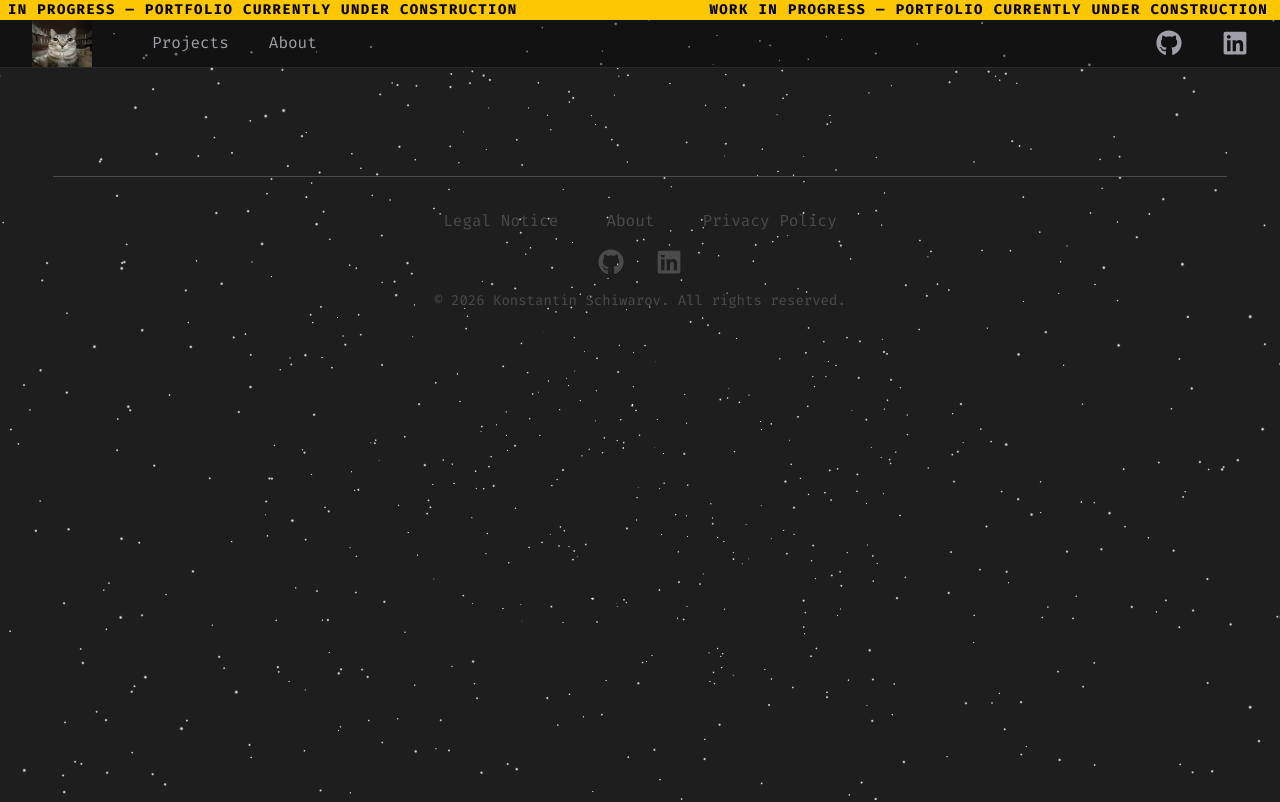
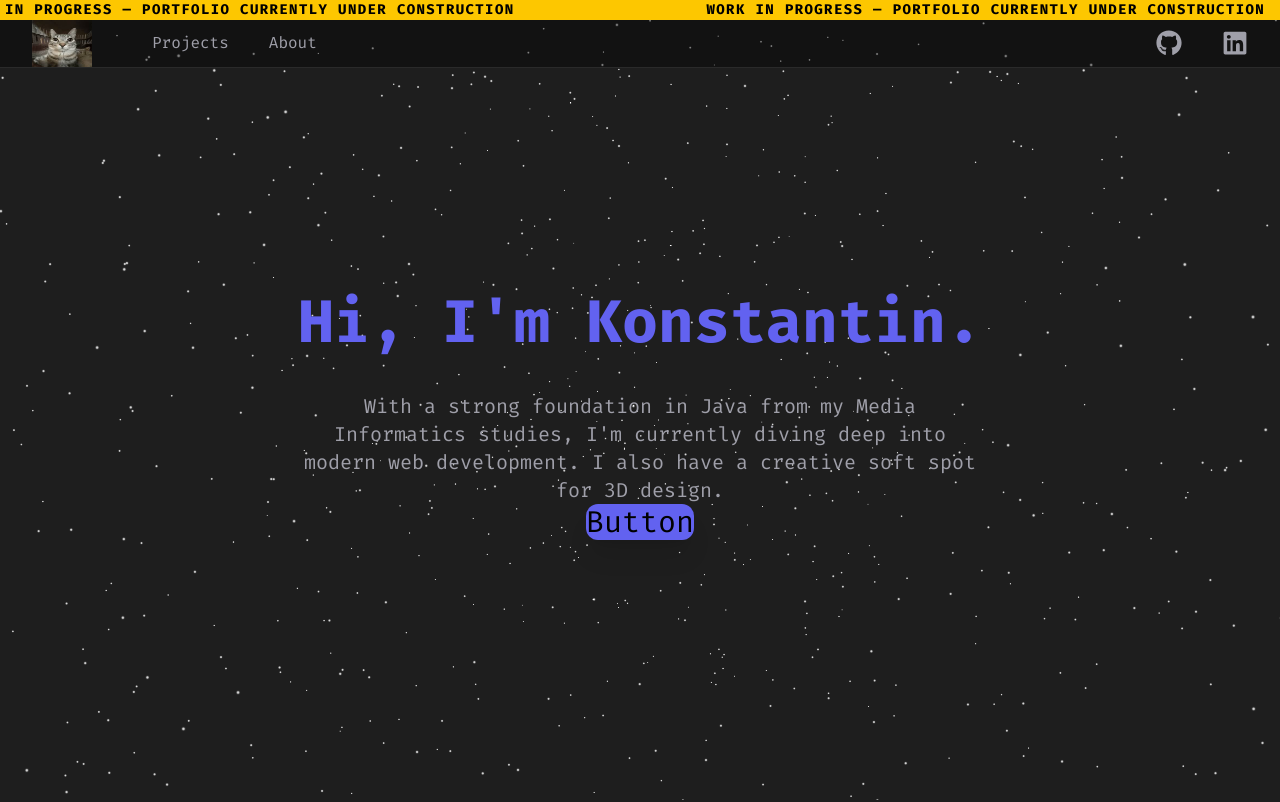
Before and after one commit to Sonic12K12/portfolio-website-nextjs, a Next.js app: page / in a window 1280 px wide. Shown: the top 802 px of the page. Built offline with nearby package versions, Linux system fonts and the light colour scheme.

Commit message:
add hero section and provisionally button

```diff
--- a/src/app/page.js
+++ b/src/app/page.js
@@ -1,9 +1,30 @@
 import StarBackground from "../components/StarBackground";
+import Link from "next/link";
 
 export default function Home() {
   return (
-    <div>
-      <StarBackground />
-    </div>
+    <main className="flex flex-col items-center justify-center min-h-screen pb-48 px-6">
+      <h1 className="w-full text-4xl md:text-6xl text-primary font-bold mb-10 text-center">
+        Hi, I&apos;m Konstantin.
+      </h1>
+      <p className="text-text-main text-lg md:text-xl max-w-2xl text-center">
+        With a strong foundation in Java from my Media Informatics studies,
+        I&apos;m currently diving deep into modern web development. I also have
+        a creative soft spot for 3D design.
+      </p>
+      <div>
+        <Link href="/projects">
+          <button
+            type="button"
+            className="bg-primary text-3xl rounded-xl border-none shadow-xl cursor-pointer text-black"
+          >
+            Button
+          </button>
+        </Link>
+      </div>
+      <div>
+        <StarBackground />
+      </div>
+    </main>
   );
 }
```
